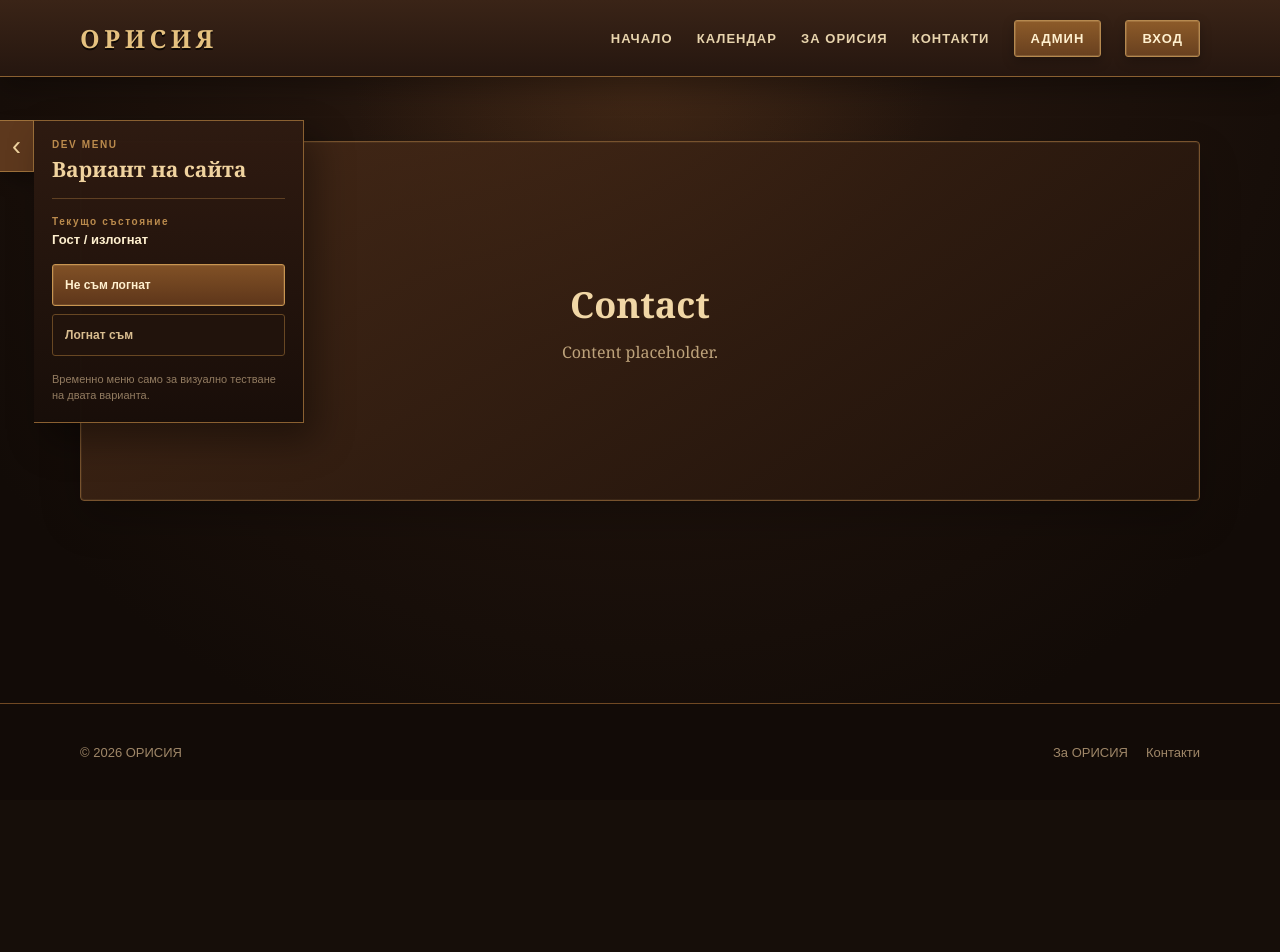
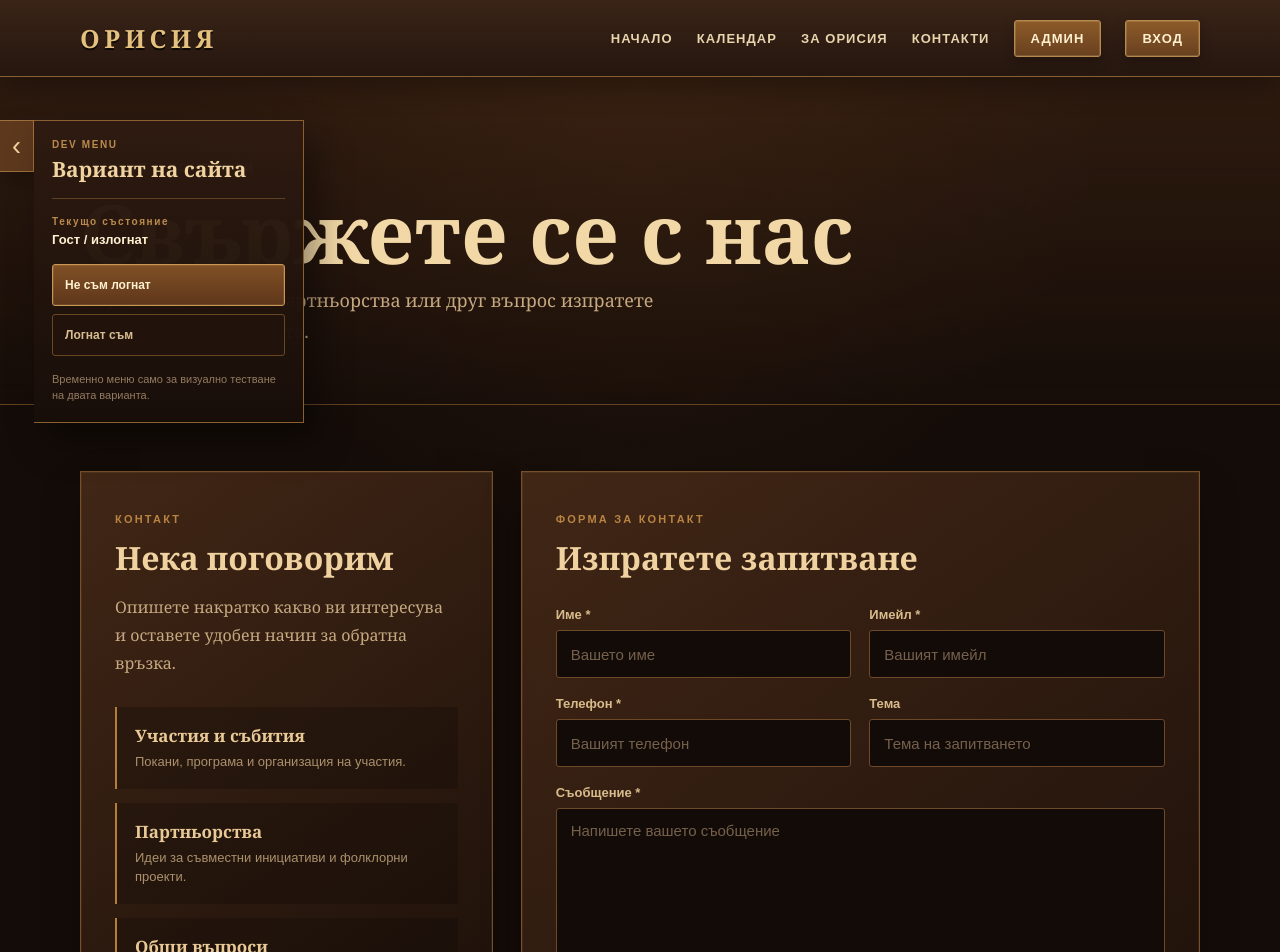
Before and after one commit to viktor132607/Orisia.Client, a Next.js app: page /contact in a window 1280 px wide. Shown: the top 952 px of the page. Before the commit the page ends 800 px from the top, so only its background shows below. Built offline with nearby package versions, Linux system fonts and the light colour scheme.

Commit message:
Add DG Vision inspired contact form

```diff
--- a/src/app/contact/page.tsx
+++ b/src/app/contact/page.tsx
@@ -1,2 +1,72 @@
-import EmptyPage from "../../components/EmptyPage";
-export default function Page(){return <EmptyPage title="Contact"/>}
+"use client";
+
+import styles from "./contact.module.css";
+
+export default function ContactPage() {
+  return (
+    <main className={styles.page}>
+      <section className={styles.hero}>
+        <div className="container">
+          <span className={styles.kicker}>ОРИСИЯ · КОНТАКТИ</span>
+          <h1>Свържете се с нас</h1>
+          <p>За участия, събития, партньорства или друг въпрос изпратете запитване чрез формата.</p>
+        </div>
+      </section>
+
+      <section className={styles.content}>
+        <div className={`container ${styles.layout}`}>
+          <aside className={styles.intro}>
+            <span className={styles.label}>КОНТАКТ</span>
+            <h2>Нека поговорим</h2>
+            <p>Опишете накратко какво ви интересува и оставете удобен начин за обратна връзка.</p>
+            <div className={styles.introItems}>
+              <div className={styles.introItem}>
+                <strong>Участия и събития</strong>
+                <span>Покани, програма и организация на участия.</span>
+              </div>
+              <div className={styles.introItem}>
+                <strong>Партньорства</strong>
+                <span>Идеи за съвместни инициативи и фолклорни проекти.</span>
+              </div>
+              <div className={styles.introItem}>
+                <strong>Общи въпроси</strong>
+                <span>Информация за ОРИСИЯ, дейността и предстоящите събития.</span>
+              </div>
+            </div>
+          </aside>
+
+          <div className={styles.formCard}>
+            <span className={styles.label}>ФОРМА ЗА КОНТАКТ</span>
+            <h2>Изпратете запитване</h2>
+            <form onSubmit={(event) => event.preventDefault()}>
+              <div className={styles.formGrid}>
+                <div className={styles.field}>
+                  <label htmlFor="contact-name">Име *</label>
+                  <input id="contact-name" name="name" type="text" placeholder="Вашето име" required />
+                </div>
+                <div className={styles.field}>
+                  <label htmlFor="contact-email">Имейл *</label>
+                  <input id="contact-email" name="email" type="email" placeholder="Вашият имейл" required />
+                </div>
+                <div className={styles.field}>
+                  <label htmlFor="contact-phone">Телефон *</label>
+                  <input id="contact-phone" name="phone" type="tel" placeholder="Вашият телефон" required />
+                </div>
+                <div className={styles.field}>
+                  <label htmlFor="contact-subject">Тема</label>
+                  <input id="contact-subject" name="subject" type="text" placeholder="Тема на запитването" />
+                </div>
+                <div className={`${styles.field} ${styles.fieldFull}`}>
+                  <label htmlFor="contact-message">Съобщение *</label>
+                  <textarea id="contact-message" name="message" placeholder="Напишете вашето съобщение" required />
+                </div>
+              </div>
+              <button className={styles.submit} type="submit">Изпрати запитване</button>
+              <p className={styles.note}>Формата е добавена като frontend интерфейс и ще бъде свързана с изпращането на съобщения при backend интеграцията.</p>
+            </form>
+          </div>
+        </div>
+      </section>
+    </main>
+  );
+}
```
